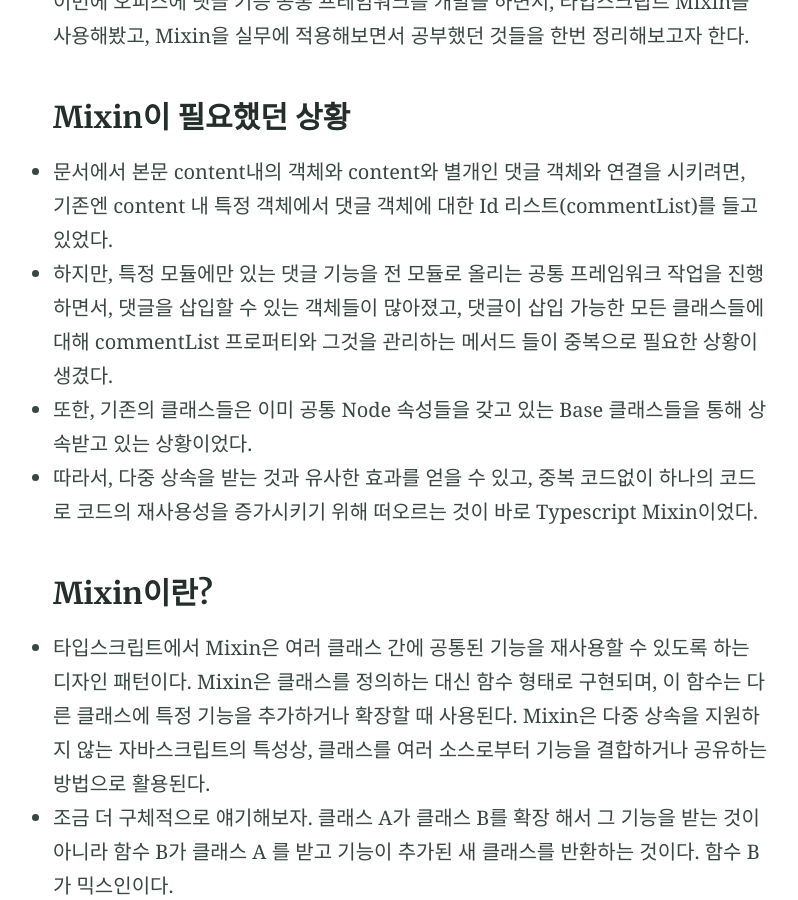
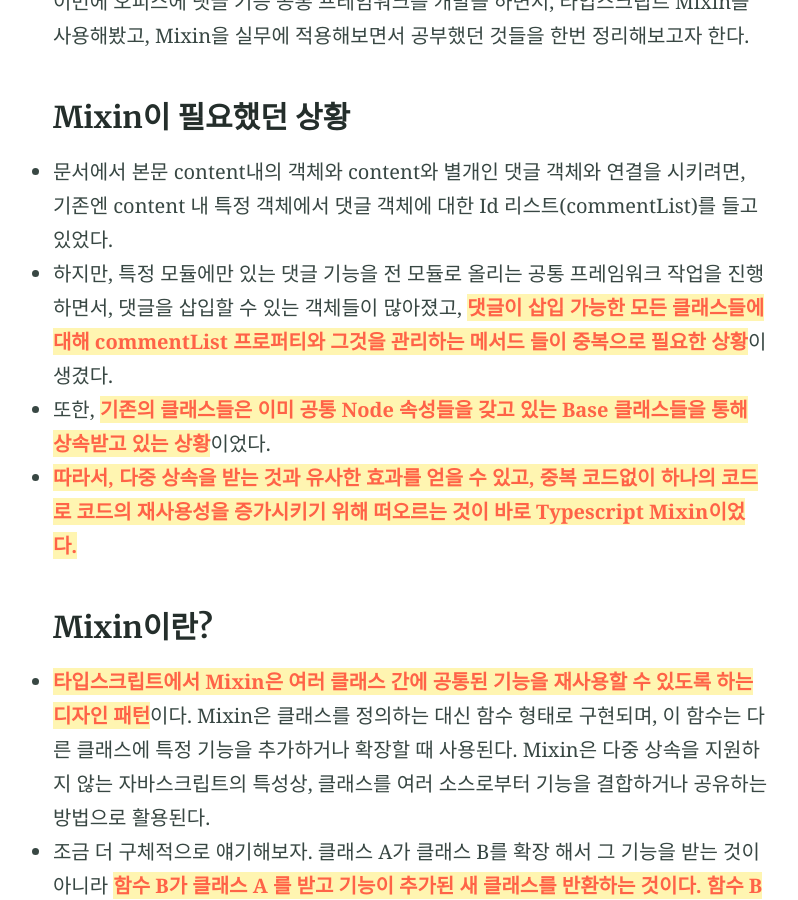
Before and after one commit to sunghyunMoon/sunghyunmoon.github.io, a Jekyll site: the page built from _posts/2024-03-09-typescript-mixin_apply.md, in a window 1280 px wide and 900 px high, scrolled down 565 px. Shown: the whole window, without its empty margins (230-1028 px from the left). Built offline with Jekyll 4.4.1, drawn with Linux system fonts in a browser that asks for light colours; some of the changed text lies outside the part shown.

Commit message:
asdfdsaf

````diff
--- a/_posts/2024-03-09-typescript-mixin_apply.md
+++ b/_posts/2024-03-09-typescript-mixin_apply.md
@@ -10,18 +10,18 @@ feature_image: "https://raw.githubusercontent.com/sunghyunMoon/sunghyunmoon.gith
 ### Mixin이 필요했던 상황
 
 - 문서에서 본문 content내의 객체와 content와 별개인 댓글 객체와 연결을 시키려면, 기존엔 content 내 특정 객체에서 댓글 객체에 대한 Id 리스트(commentList)를 들고 있었다.
-- 하지만, 특정 모듈에만 있는 댓글 기능을 전 모듈로 올리는 공통 프레임워크 작업을 진행하면서, 댓글을 삽입할 수 있는 객체들이 많아졌고, 댓글이 삽입 가능한 모든 클래스들에 대해 commentList 프로퍼티와 그것을 관리하는 메서드 들이 중복으로 필요한 상황이 생겼다.
-- 또한, 기존의 클래스들은 이미 공통 Node 속성들을 갖고 있는 Base 클래스들을 통해 상속받고 있는 상황이었다.
-- 따라서, 다중 상속을 받는 것과 유사한 효과를 얻을 수 있고, 중복 코드없이 하나의 코드로 코드의 재사용성을 증가시키기 위해 떠오르는 것이 바로 Typescript Mixin이었다.
+- 하지만, 특정 모듈에만 있는 댓글 기능을 전 모듈로 올리는 공통 프레임워크 작업을 진행하면서, 댓글을 삽입할 수 있는 객체들이 많아졌고, **댓글이 삽입 가능한 모든 클래스들에 대해 commentList 프로퍼티와 그것을 관리하는 메서드 들이 중복으로 필요한 상황**이 생겼다.
+- 또한, **기존의 클래스들은 이미 공통 Node 속성들을 갖고 있는 Base 클래스들을 통해 상속받고 있는 상황**이었다.
+- **따라서, 다중 상속을 받는 것과 유사한 효과를 얻을 수 있고, 중복 코드없이 하나의 코드로 코드의 재사용성을 증가시키기 위해 떠오르는 것이 바로 Typescript Mixin이었다.**
 
 ### Mixin이란?
 
-- 타입스크립트에서 Mixin은 여러 클래스 간에 공통된 기능을 재사용할 수 있도록 하는 디자인 패턴이다. Mixin은 클래스를 정의하는 대신 함수 형태로 구현되며, 이 함수는 다른 클래스에 특정 기능을 추가하거나 확장할 때 사용된다. Mixin은 다중 상속을 지원하지 않는 자바스크립트의 특성상, 클래스를 여러 소스로부터 기능을 결합하거나 공유하는 방법으로 활용된다.
-- 조금 더 구체적으로 얘기해보자. 클래스 A가 클래스 B를 확장 해서 그 기능을 받는 것이 아니라 함수 B가 클래스 A 를 받고 기능이 추가된 새 클래스를 반환하는 것이다. 함수 B가 믹스인이다.
+- **타입스크립트에서 Mixin은 여러 클래스 간에 공통된 기능을 재사용할 수 있도록 하는 디자인 패턴**이다. Mixin은 클래스를 정의하는 대신 함수 형태로 구현되며, 이 함수는 다른 클래스에 특정 기능을 추가하거나 확장할 때 사용된다. Mixin은 다중 상속을 지원하지 않는 자바스크립트의 특성상, 클래스를 여러 소스로부터 기능을 결합하거나 공유하는 방법으로 활용된다.
+- 조금 더 구체적으로 얘기해보자. 클래스 A가 클래스 B를 확장 해서 그 기능을 받는 것이 아니라 **함수 B가 클래스 A 를 받고 기능이 추가된 새 클래스를 반환하는 것이다. 함수 B가 믹스인**이다.
 - 따라서 믹스인은 아래와 같은 함수다.
-    - 1. 생성자(constructor)를 받음
-    - 2. 생성자를 확장하여 새 기능을 추가한 클래스 생성
-    - 3. 새 클래스 반환
+    - 1) 생성자(constructor)를 받음
+    - 2) 생성자를 확장하여 새 기능을 추가한 클래스 생성
+    - 3) 새 클래스 반환
 
 ### 실무 Mixin 코드
 
@@ -120,7 +120,7 @@ type CommentConstructor<T extends object = object> = abstract new (...args: any[
 - CommentContsructor라는 생성자 타입을 정했다. 생성자 타입의 반환값이 제네릭으로 되어있고, 이 제네릭은 object 타입으로 제한했고, 기본값으로도 object 타입을 설정했다.
 - 인자는 가변 인자를 받을 수 있고 타입은 any[]로 정의된다. 즉, 인수의 개수나 타입에 상관없이 어떤 인자로도 허용된다.
 - 그리고 생성자 합수의 반환 타입을 T다. 이 생성자를 사용해 인스턴스화한 객체의 타입이 T로 설정된다.
-- 위 코드처럼 생성자 타입의 인자를 ..args: any[]로 받는 것은 어떠한 객체나 인수도 허용하도록하는 일반적인 방식이다. 하지만, 특정 구조나 속성을 가진 객체만 받을 수 있도록 제약을 둘 수 도 있다.
+- 위 코드처럼 생성자 타입의 인자를 ...args: any[]로 받는 것은 어떠한 객체나 인수도 허용하도록하는 일반적인 방식이다. 하지만, 특정 구조나 속성을 가진 객체만 받을 수 있도록 제약을 둘 수 도 있다.
     - 예를 들어, x: number와 y: string 같은 특정 인수를 요구하는 생성자 타입을 정의하려면, 아래와 같이 생성자 타입을 정의할 수 있다.
 
 ```js
@@ -131,7 +131,6 @@ type Constructor = new (x: number, y: string) => any;
 - 정리하면, Mixin 함수의 타입을 명확하게 정의함으로써, 이 함수를 사용할 때 필요한 인수와 반환 타입을 명확히 할 수 있다. 당연히 코드의 가독성와 유지보수성에 좋은 영향을 미친다.
 
 ```js
-
 export function CommentMixin<NodeBase extends CommentConstructor<DocumentNode>>(
   DocumentNodeBase: NodeBase
 ) {
@@ -144,15 +143,15 @@ export function CommentMixin<NodeBase extends CommentConstructor<DocumentNode>>(
 
 - 위 코드를 통해 Mixin 패턴을 사용하여 클래스를 확장한다. CommentMixin이라는 함수가 특정 클래스에 commentList 관리 기능을 추가하는 구조다.
 - CommentMixin 적용이 필요한 모든 클래스가 DocumentNode라는 클래스를 상속 받고 있고, CommentMixn을 통해 확장된 클래스에서 기존 DocumentNode 클래스의 프로퍼티와 메서드를 사용하기 위해서 CommentMixin 내부 클래스도 DocumentNode를 상속 받도록 했다.
-- 이 CommentMixin 함수에 인자의 타입은 제네릭 타입의 NodeBase이고, 이 NodeBase는 \CommentConstructor<DocumentNode>\ 타입을 상속하는 타입이어야 한다. 즉, CommentMixin 함수의 인자는 DocumentNode라는 객체를 생성할 수 있는 클래스 또는 생성자여야 한다는 뜻이다.
+- 이 CommentMixin 함수에 인자의 타입은 제네릭 타입의 NodeBase이고, 이 NodeBase는 CommentConstructor\<DocumentNode> 타입을 상속하는 타입이어야 한다. 즉, **CommentMixin 함수의 인자는 DocumentNode라는 객체를 생성할 수 있는 클래스 또는 생성자여야 한다는 뜻**이다.
 - 그리고, CommentableNode라는 새로운 추상 클래스를 선언했고, CommentableNode 클래스는 인자로 들어온 DocumentNodeBase 클래스를 상속 받는다.
-- 즉 위코드를 정리하면, CommentMixin 함수는 DocumentNode 기본 클래스를 확장하여, Commentable이라는 interface로 구현하는 추상 클래스 CommentableNode를 반환하는 것을 의미한다.
+- 즉 위코드를 정리하면, **CommentMixin 함수는 DocumentNode 기본 클래스를 확장하여, Commentable이라는 interface로 구현하는 추상 클래스 CommentableNode를 반환하는 것을 의미**한다.
 - 그리고 isCommentable이라는 타입가드를 만들어, 정적으로 타입을 좁히고 commentList 관리 메서드를 사용할 수 있도록 했다.
 
 ### Mixin 장점
 
-- 댓글이 삽입 가능한 클래스들에서 commentList를 관리해야하는 중복 코드를 줄일 수 있다.
-- 그리고, commentList를 관리하는 기능을 독립적인 단위로 분리해 모듈화했기 때문에 코드 가독성 및 유지보수에 용이하다.
+- 댓글이 삽입 가능한 클래스들에서 commentList를 관리해야하는 **중복 코드를 줄일 수 있다.**
+- 그리고, **commentList를 관리하는 기능을 독립적인 단위로 분리해 모듈화했기 때문에 코드 가독성 및 유지보수에 용이하다.**
 - 그리고 댓글 객체에서도 맵핑되어 있는 객체를 프로퍼티로 들고 있는데, 이 맵핑 객체의 타입이 다양할 수 있다. 예를 들어, 텍스트, 도형, 그림, 테이블 등등이 있을 수 있다. 그러면 댓글 삽입 가능한 클래스를 추가할때 마다 유니온 타입으로 추가하거나 혹은 맵핑 객체가 특정 모듈에만 있다면 댓글 클래스 자체를 상속받아서 별도로 구현할 수도 있다.
 - CommentMixin을 통해 commentList 기능이 확장된 클래스들에 대해 위와 같이 CommentableDocumentNode라고 타입을 정하였기 때문에, 댓글 객체에서는 별도의 타입 추가나 상속 구현 없이, 맵핑된 객체의 프로퍼티 타입으로 CommentableDocumentNode라고만 정해주면 된다.
 
````
Also changed, not shown: _posts/2024-02-05-elegant-typescript-ch2-type.md (+14 -14 lines), _posts/2024-02-05-elegant-typescript-ch3-type.md (+24 -27 lines), _posts/2024-02-12-elegant-typescript-ch4-type-expansion.md (+5 -5 lines).
